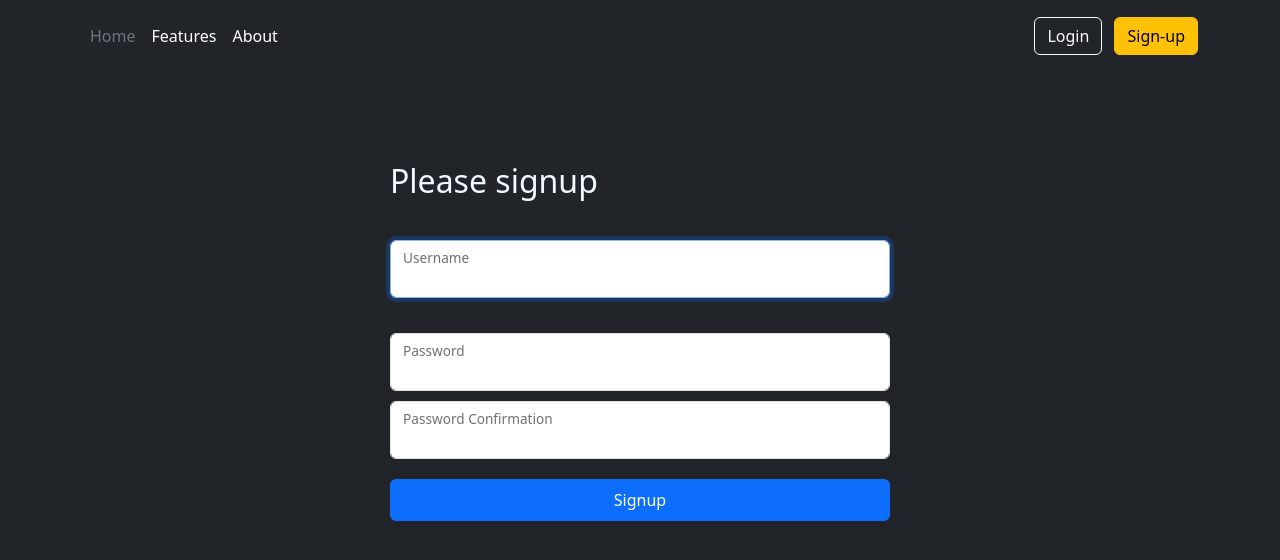
After one commit to parsa-m1/ToDoList_django, a Django app: page /register/ in a window 1280 px wide. The commit adds this page. Shown: the top 560 px of the page. Run offline with Django 5.2, Linux system fonts and the light colour scheme.

Commit message:
signup, login and logout added

```diff
--- a/templates/base.html
+++ b/templates/base.html
@@ -21,11 +21,20 @@
           <li><a href="#" class="nav-link px-2 text-white">Features</a></li>
           <li><a href="#" class="nav-link px-2 text-white">About</a></li>
         </ul>
-
+        {% if request.user.is_authenticated %}
+            <a href="{% url 'logout' %}" style="text-decoration: none">
+                <button type="button" class="btn btn-outline-light me-2">Logout</button>
+            </a>
+        {% else %}
         <div class="text-end">
-          <button type="button" class="btn btn-outline-light me-2">Login</button>
-          <button type="button" class="btn btn-warning">Sign-up</button>
+            <a href="{% url 'login' %}" style="text-decoration: none">
+                <button type="button" class="btn btn-outline-light me-2">Login</button>
+            </a>
+            <a href="{% url 'register' %}" style="text-decoration: none">
+                <button type="button" class="btn btn-warning">Sign-up</button>
+            </a>
         </div>
+        {% endif %}
       </div>
     </div>
   </header>
--- /dev/null
+++ b/todo/templates/register.html
@@ -0,0 +1,37 @@
+{% extends 'base.html' %}
+
+{% block content %}
+
+
+    <div class="form-signin m-auto" style="width: 500px">
+        <h1 class="h2 mb-3" style="color: aliceblue; margin-top: 90px">Please signup</h1>
+
+            <form action="" method="post">{% csrf_token %}
+        <div class="form-floating" style="margin-top: 40px">
+            <input type="text" name="username" class="form-control" id="id_username"
+                maxlength="150" autocapitalize="none" autocomplete="username" autofocus required aria-describedby="id_username_helptext"
+            >
+            <label for="id_username">Username</label>
+
+
+
+        </div>
+        <div class="form-floating" style="margin-top: 35px">
+            <input type="password" class="form-control" id="id_password1" name="password1"
+                   autocomplete="new-password" aria-describedby="id_password1_helptext">
+            <label for="id_password1">Password</label>
+        </div>
+
+
+        <div class="form-floating" style="margin-top: 10px">
+            <input  class="form-control" type="password" name="password2"
+                    autocomplete="new-password" aria-describedby="id_password2_helptext" id="id_password2"
+            >
+            <label for="id_password2">Password Confirmation</label>
+        </div>
+    <button class="btn btn-primary w-100 py-2" type="submit" style="margin-top: 20px">Signup</button>
+    </form>
+    </div>
+
+
+{% endblock %}
--- /dev/null
+++ b/todo/templates/todos_list.html
@@ -0,0 +1,5 @@
+{% extends 'base.html' %}
+
+{% block content %}
+
+{% endblock %}
--- a/todo/urls.py
+++ b/todo/urls.py
@@ -4,4 +4,9 @@ from . import views
 
 urlpatterns = [
     path('', views.index, name='index'),
+    path('todos_list/', views.todos_list, name='todos_list'),
+
+    path('register/', views.register_page, name='register'),
+    path('login/', views.login_page, name='login'),
+    path('logout/', views.logout_page, name='logout'),
 ]
--- a/todo/views.py
+++ b/todo/views.py
@@ -1,8 +1,45 @@
-from django.shortcuts import render
+from django.shortcuts import render, redirect
+from django.contrib.auth import authenticate, login, logout
+from django.contrib.auth.forms import UserCreationForm
 
 from .models import Todo
+
+def todos_list(request):
+
+    return render(request, 'todos_list.html')
 
 def index(request):
     todos = Todo.objects_recent.all()
 
     return render(request, 'index.html')
+
+
+def register_page(request):
+    form = UserCreationForm()
+    if request.method == 'POST':
+        form = UserCreationForm(request.POST)
+        if form.is_valid():
+            user = form.save(commit=False)
+            user.save()
+            login(request, user)
+            return redirect('todos_list')
+
+    return render(request, 'register.html', {"form": form})
+
+
+def login_page(request):
+
+    if request.method == 'POST':
+        username = request.POST['username']
+        password = request.POST['password']
+        user = authenticate(request, username=username, password=password)
+        if user is not None:
+            login(request, user)
+            return redirect('todos_list')
+
+    return render(request, 'login.html')
+
+
+def logout_page(request):
+    logout(request)
+    return redirect('index')
```
Also changed, not shown: todo/templates/index.html (+7 -2 lines), todo/templates/login.html (added, +22 -0 lines), db.sqlite3.
